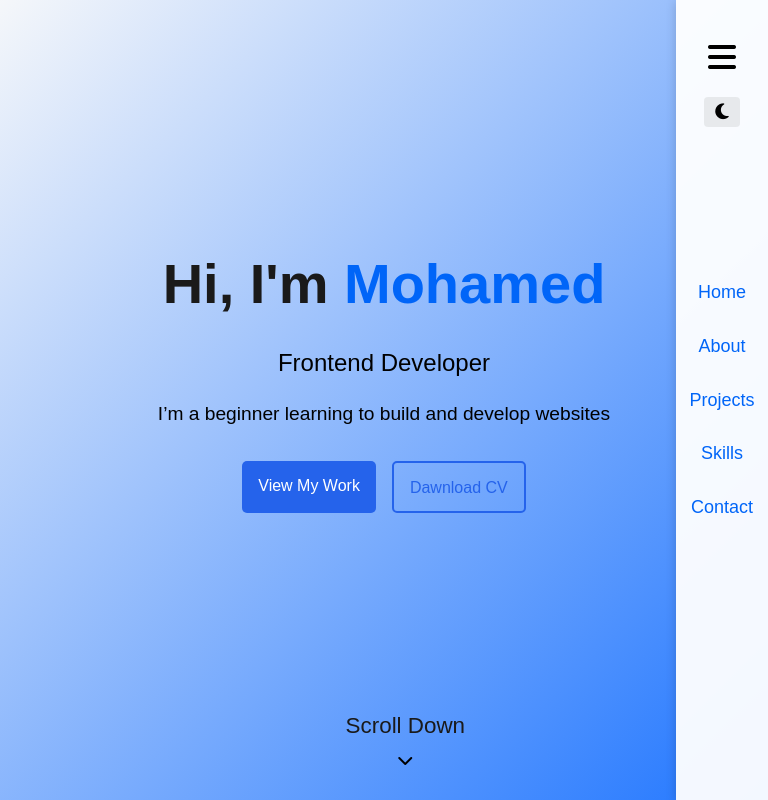
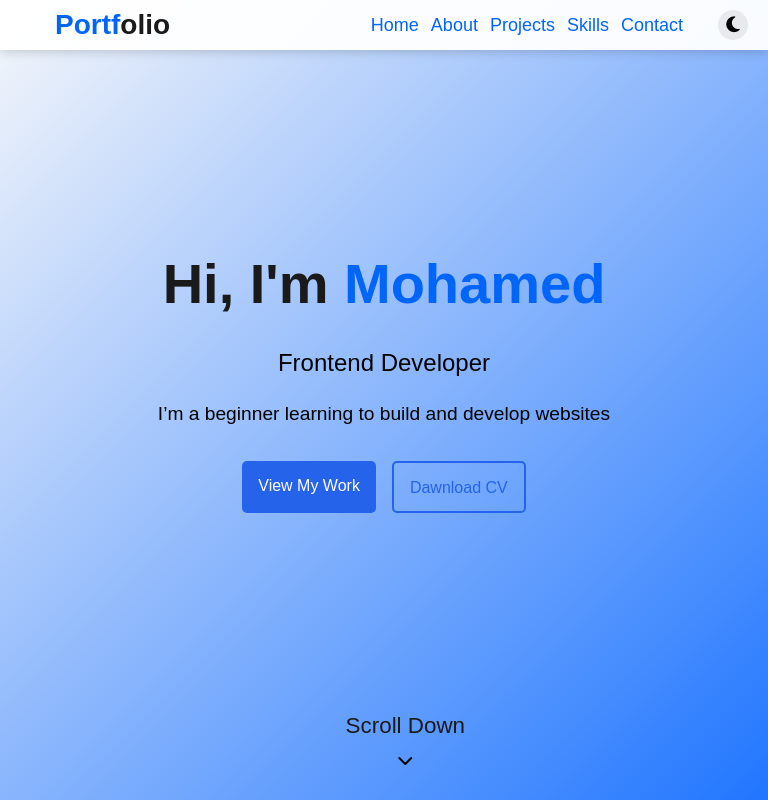
Before and after one commit to el8aed/Portfolio, a plain HTML site: page index.html in a window 768 px wide. Shown: the top 800 px of the page. Drawn offline with nearby package versions, Linux system fonts and the light colour scheme; a web font is replaced by a local one.

Commit message:
ضبط الموقع وتحديث ملفات css و js

```diff
--- a/index.html
+++ b/index.html
@@ -33,12 +33,7 @@
           <li><a href="#">Contact</a></li>
         </ul>
       </nav>
-      <div class="menu">
-        <button class="menu-btn">
-          <i class="fa-solid fa-bars"></i>
-        </button>
         <button class="dark-mode"><i class="fa-solid fa-moon"></i></button>
-      </div>
     </header>
     <main>
       <section id="home" class="hero">
--- a/main.js
+++ b/main.js
@@ -53,19 +53,6 @@ header.classList.add("dark");
     localStorage.setItem("color", "light");
   }
 });
-// toggle menu
-const menuBtn = document.querySelector(".menu-btn i");
-const menu = document.querySelector(".menu-btn");
-menu.addEventListener("click", () => {
-  if (menuBtn.classList.contains("fa-bars")) {
-    menuBtn.classList.remove("fa-bars");
-    menuBtn.classList.add("fa-x");
-  } else {
-    menuBtn.classList.remove("fa-x");
-    menuBtn.classList.add("fa-bars");
-  }
-});
-
 //import Emailjs
 import emailjs from 'https://cdn.jsdelivr.net/npm/@emailjs/browser@4.1.0/+esm';
 
--- a/media.css
+++ b/media.css
@@ -1,60 +1,6 @@
-@media screen and (min-width:767px) and (max-width:1023px) {
-body{
-display: flex;
-width: 100%;
-}
-  header {
-    width: 12%;
-display: flex;
-flex-direction: column;
-align-items: center;
-justify-content: center;
+ @media screen and (min-width:767px) and (max-width:1023px) {
+   header {
+    width: 100%;
 border-radius: 0;
-position: fixed;
-right:  0;
-top: 0;
-padding: 0;
-z-index: 100;
-height: 100%;
-transition: all 0.4s ease-in-out;
   }
-.menu{
-margin: 20px 0;
-width:100%;
-display: flex;
-justify-content: center;
-flex-direction: column;
-top: 0;
-right: 0px;
-position: absolute;
-}
-.dark-mode {
-border-radius: 4px;
-width: 50%;
-  }
-header nav h2{
-  display: none;
-}
-header nav {
-  width: 100%;
-display: flex;
-justify-content: center;
-  flex: 1;
-  margin: 0;
-}
-header nav ul {
-  display: flex;
-  flex-direction: column;
-  align-items: center;
-  justify-content: center;
-  gap: 25px;
-}
-.menu-btn{
-  display: block;
-border: none;
-cursor: pointer;
-background-color:transparent;
-font-size: 2rem;
-transition: all 0.4s ease-in-out;
-}
-}
+ }
--- a/style.css
+++ b/style.css
@@ -103,7 +103,7 @@ header nav ul li a::after {
   width: 0;
   height: 2px;
   background-color: var(--fourth-color);
-  transition: width 0.35s;
+  transition: all 0.4s ease;
   display: block;
 }
 header.dark nav ul li a::after {
@@ -126,39 +126,27 @@ border: none;
   padding: 10px;
   cursor: pointer;
 }
-.menu {
-  display: flex;
-  align-items: center;
-  justify-content: center;
-  gap: 10px;
-  padding: 10px;
-}
  .dark-mode {
     width: 30px;
   height: 30px;
   font-size: 18px;
   border-radius: 50%;
   background: rgba(116, 115, 115, 0.137);
-  transition: box-shadow 0.3s;
+  transition: all 0.3s ease-in-out;
 }
-.menu-btn{
-background: transparent;
-font-size: 35px;
-display: none;
-}
-
-.menu .dark-mode:hover {
+.dark-mode:hover {
   box-shadow: rgba(6, 24, 44, 0.4) 0px 0px 0px 2px,
     rgba(6, 24, 44, 0.65) 0px 4px 6px -1px;
 }
-.menu .dark-mode {
-  right: 20px;
-  top: 20px;
-}
 
 /* Hero Section */
+main {
+  width: 100%;
+  overflow-x: hidden;
+}
 .hero {
   height: 100vh;
+  width: 100%;
   display: flex;
   align-items: center;
   justify-content: center;
```
